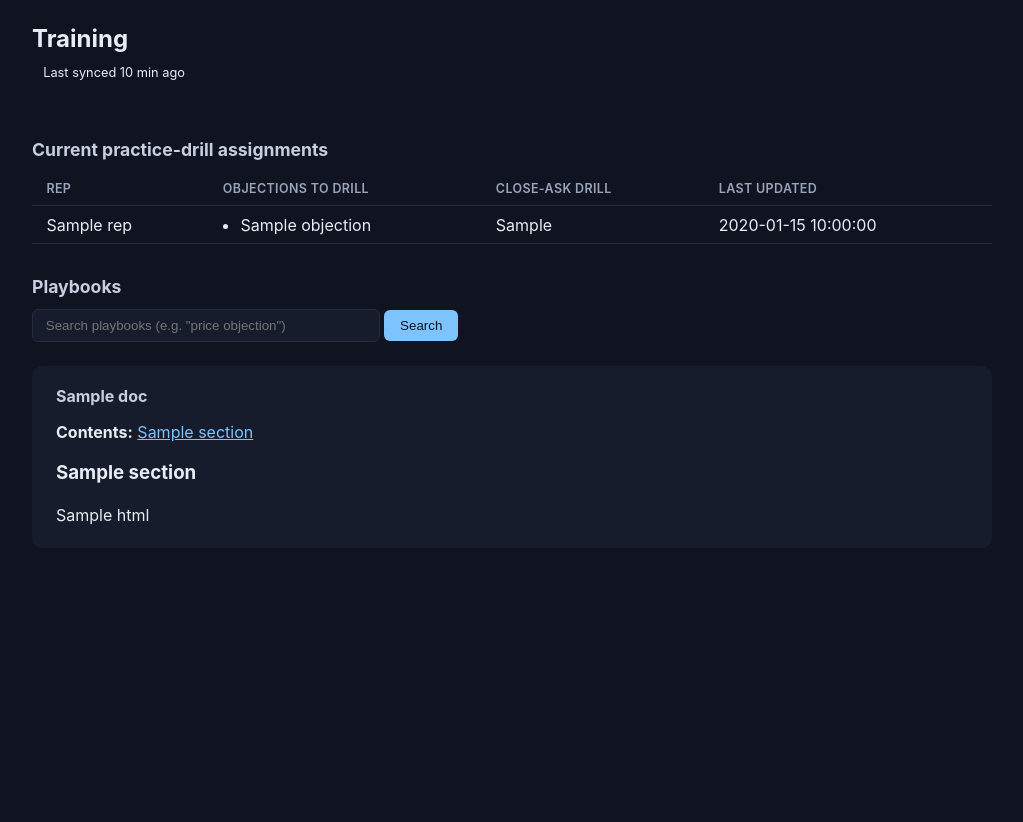
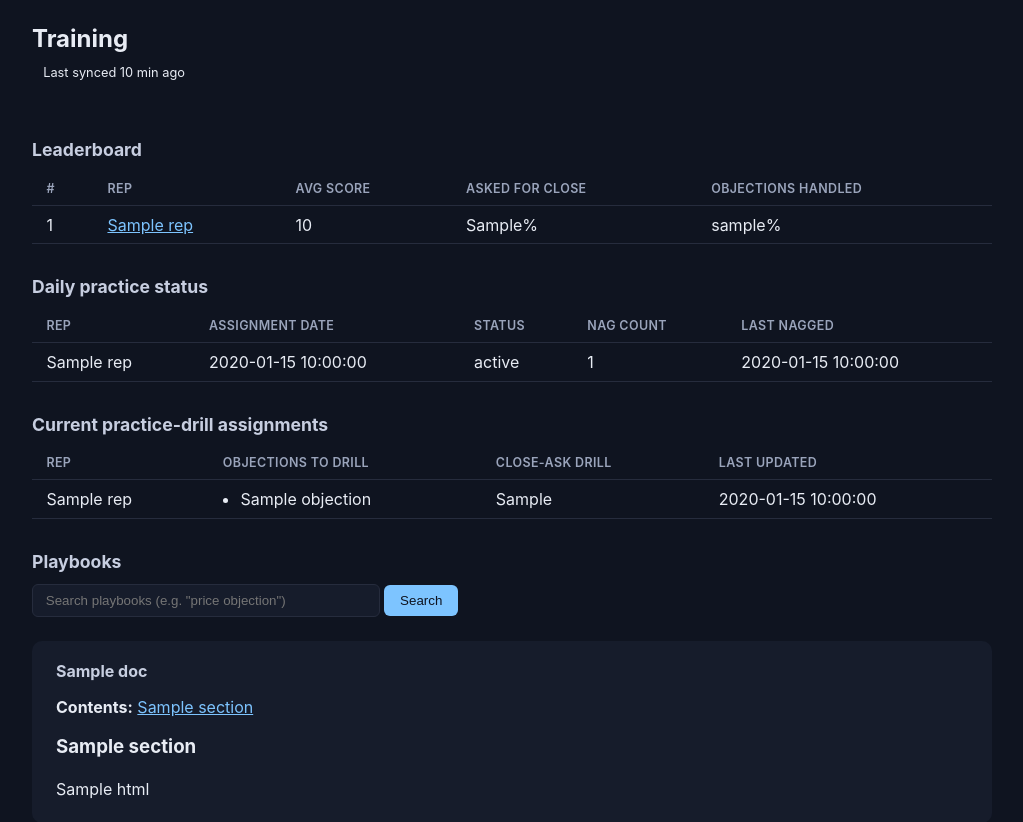
Before and after one commit to ICONS-of-Real-Estate/sales_review_project, a FastAPI app: template tools/dashboard/templates/training.html in a window 1280 px wide. Shown: the part 52-874 px from the top of the page, without its empty margins (128-1151 px from the left). Before the commit the page ends 577 px from the top, so only its background shows below. Run offline with FastAPI, Linux system fonts and the light colour scheme; the visitor is signed in with stand-in values (Sample User, id 1); the template is opened without the code that fills it: most values are stand-ins (such as "Sample title", 1, 10 or a date in 2020).

Commit message:
Add daily practice status + leaderboard to Training page
sync.py now also pulls the "Daily Practice Follow-ups" tab (Phase 7)
into a new daily_practice_followups table - previously unsynced, so
Phase 7's drill compliance (who's done today's assignment, who's
overdue, how many times they've been nagged) had no home outside
Apps Script. Schema addition is additive (CREATE TABLE IF NOT
EXISTS), no migration needed for the existing mirror.

Training page now also shows:
- A simple leaderboard (rank by avg score, then close-ask rate),
  reusing rep_summary() rather than a new query.
- The daily practice status table itself.

Smoke-tested sync.py's replace_table against the new columns and the
rendered training page against seeded rows for both.

```diff
--- a/tools/dashboard/app.py
+++ b/tools/dashboard/app.py
@@ -407,6 +407,27 @@ def training_assignments():
     return out
 
 
+def daily_practice_status():
+    """Phase 7's drill compliance (Daily Practice Follow-ups tab) — who's
+    done today's assignment, who's overdue and how many times they've
+    been nagged. Most-recent assignment per rep first."""
+    conn = get_conn()
+    rows = conn.execute(
+        "SELECT rep, assignment_date, status, last_nag_at, nag_count "
+        "FROM daily_practice_followups ORDER BY assignment_date DESC"
+    ).fetchall()
+    conn.close()
+    return [dict(r) for r in rows]
+
+
+def leaderboard():
+    """Simple rep ranking by avg score then close rate — reuses rep_summary()
+    rather than re-querying, just re-sorted for a leaderboard framing."""
+    reps = [r for r in rep_summary() if r["avg_score"] is not None]
+    reps.sort(key=lambda r: (r["avg_score"], r["pct_asked_for_close"] or 0), reverse=True)
+    return reps
+
+
 def rep_detail(rep):
     conn = get_conn()
     rows = conn.execute(
@@ -526,6 +547,8 @@ def training_page(request: Request, q: str = ""):
             "active_page": "training",
             "freshness": freshness_status(),
             "assignments": training_assignments(),
+            "practice_status": daily_practice_status(),
+            "leaderboard": leaderboard(),
             "playbooks": playbook_docs,
             "query": q,
             "search_results": search_playbooks(DB_PATH, q) if q else [],
--- a/tools/dashboard/templates/training.html
+++ b/tools/dashboard/templates/training.html
@@ -8,6 +8,42 @@
     Never synced — run sync.py
   {% endif %}
 </span>
+
+<h2>Leaderboard</h2>
+<table>
+  <thead><tr><th>#</th><th>Rep</th><th>Avg score</th><th>Asked for close</th><th>Objections handled</th></tr></thead>
+  <tbody>
+    {% for r in leaderboard %}
+    <tr>
+      <td>{{ loop.index }}</td>
+      <td><a href="/reps/{{ r.rep }}">{{ r.rep }}</a></td>
+      <td>{{ r.avg_score }}</td>
+      <td>{{ (r.pct_asked_for_close ~ "%") if r.pct_asked_for_close is not none else "—" }}</td>
+      <td>{{ (r.pct_objections_handled ~ "%") if r.pct_objections_handled is not none else "—" }}</td>
+    </tr>
+    {% else %}
+    <tr><td colspan="5" class="muted">No scored calls yet.</td></tr>
+    {% endfor %}
+  </tbody>
+</table>
+
+<h2>Daily practice status</h2>
+<table>
+  <thead><tr><th>Rep</th><th>Assignment date</th><th>Status</th><th>Nag count</th><th>Last nagged</th></tr></thead>
+  <tbody>
+    {% for p in practice_status %}
+    <tr>
+      <td>{{ p.rep }}</td>
+      <td>{{ p.assignment_date }}</td>
+      <td>{{ p.status }}</td>
+      <td>{{ p.nag_count if p.nag_count is not none else "—" }}</td>
+      <td>{{ p.last_nag_at or "—" }}</td>
+    </tr>
+    {% else %}
+    <tr><td colspan="5" class="muted">No daily practice assignments synced yet.</td></tr>
+    {% endfor %}
+  </tbody>
+</table>
 
 <h2>Current practice-drill assignments</h2>
 <table>
```
Also changed, not shown: tools/dashboard/sync.py (+23 -2 lines).
